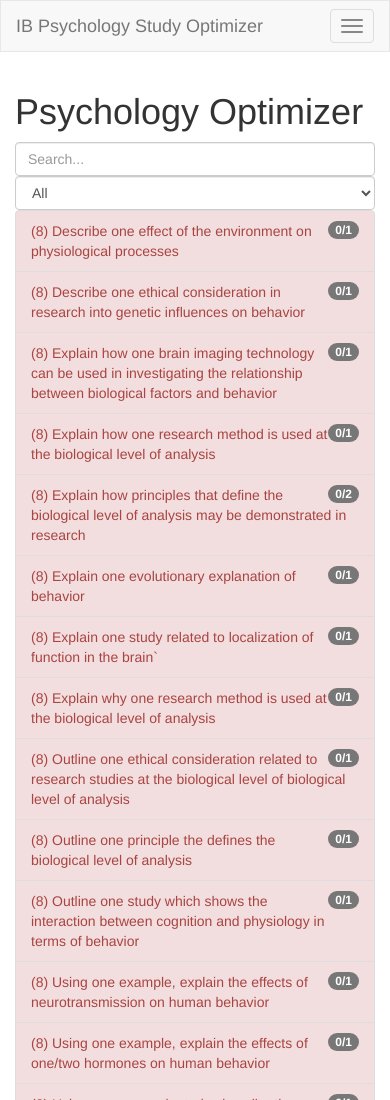
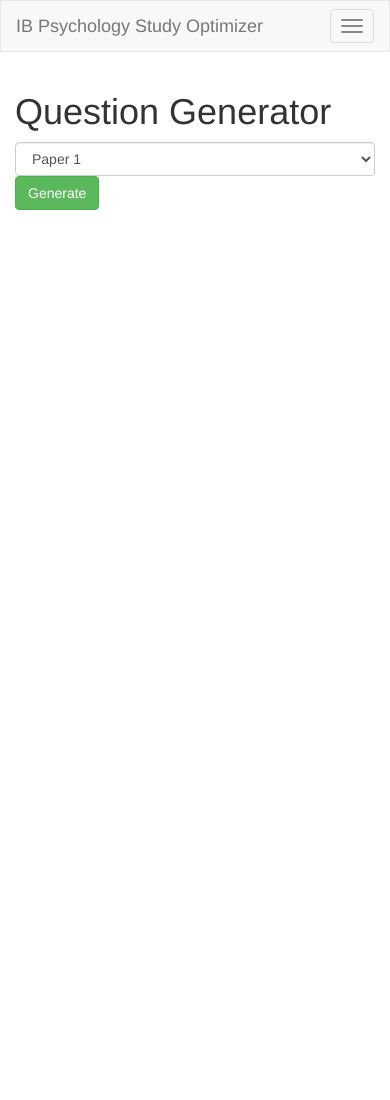
Before and after one commit to JerryZhu99/psychology-optimizer, a plain HTML site: page index.html at #!/practice/ in a window 390 px wide. Shown: the top 1100 px of the page. After the commit the page ends 844 px from the top, so only its background shows below. Drawn offline with nearby package versions, Linux system fonts and the light colour scheme; some packages are replaced by stand-ins of ours; a script that the page names is missing.

Commit message:
Finished practice option and minor fixes

```diff
--- a/app.js
+++ b/app.js
@@ -14,6 +14,10 @@ function($routeProvider, $locationProvider) {
     .when('/studies/:name', {
         templateUrl: 'study.html',
         controller: 'study'
+    })
+    .when('/practice/', {
+        templateUrl: 'practice.html',
+        controller: 'practice'
     })
     .otherwise({
         templateUrl: 'optimizer.html',
@@ -114,5 +118,70 @@ function($routeProvider, $locationProvider) {
     console.log($scope.study);
 })
 .controller("practice",function($scope, $http){
+    scope = $scope;
+    $scope.questions = [];
+    if(localStorage.getItem("paper"))$scope.questions = JSON.parse(localStorage.getItem("paper"));
+    $scope.generate = function(paper){
+        function randomFrom(array, n) {
+            var at = 0;
+            var tmp, current, top = array.length;
 
+            if(top) while(--top && at++ < n) {
+                current = Math.floor(Math.random() * (top - 1));
+                tmp = array[current];
+                array[current] = array[top];
+                array[top] = tmp;
+            }
+
+            return array.slice(-n);
+        }
+        console.log("generating");
+        switch (paper) {
+            case "1":
+            var q22cog = [];
+            var q22soc = [];
+            var q22bio = [];
+            var q8cog = [];
+            var q8soc = [];
+            var q8bio = [];
+            for(var index in $scope.$parent.questions){
+                var question = $scope.$parent.questions[index];
+                if(question.Unit == "Cognitive"){
+                    if(question.Marks == "8"){
+                        q8cog.push(question);
+                    }else{
+                        q22cog.push(question);
+                    }
+                }else if(question.Unit == "Sociocultural"){
+                    if(question.Marks == "8"){
+                        q8soc.push(question);
+                    }else{
+                        q22soc.push(question);
+                    }
+                }else if(question.Unit == "Biological"){
+                    if(question.Marks == "8"){
+                        q8bio.push(question);
+                    }else{
+                        q22bio.push(question);
+                    }
+                }
+            }
+            if(q22soc.length == 0)q22soc.push({Marks:22, Question: 'A sociocultural level of analysis question.',Unit:'Sociocultural'})
+            $scope.questions = randomFrom(q22cog,1).concat(randomFrom(q22soc,1),randomFrom(q22bio,1),randomFrom(q8cog,1),randomFrom(q8soc,1),randomFrom(q8bio,1));
+            break;
+            case "2":
+            var qs = [];
+            for(var index in $scope.$parent.questions){
+                var question = $scope.$parent.questions[index];
+                if(question.Unit == "Health"){
+                    qs.push(question);
+                }
+            }
+            $scope.questions = randomFrom(qs, 3);
+            break;
+            default:
+            break;
+        }
+        localStorage.setItem("paper",JSON.stringify($scope.questions));
+    };
 });
--- a/optimizer.html
+++ b/optimizer.html
@@ -21,7 +21,7 @@
                 </div>
             </div>
         </form>
-        <div class="list-group">
+        <div class="list-group" style="height: 75vh; overflow:scroll">
             <a class="list-group-item" ng-class="question.status?'list-group-item-'+question.status:'list-group-item-danger'" ng-repeat="question in $parent.questions | filter:search | orderBy:['Unit','Marks','Question']">
                 <span class="badge">{{question.num+'/'+question.Required}}</span>
                 <span>({{question.Marks}}) </span>{{question.Question}}
@@ -36,11 +36,13 @@
             <div class="form-group">
                 <p>{{total}}</p>
             </div>
-            <div class="form-group" ng-repeat="study in $parent.studies | filter:ssearch">
-                <div class="checkbox">
-                    <label ng-mouseover="highlight(study,true)" ng-mouseleave="highlight(study,false)">
-                        <input type="checkbox" ng-model="study.selected" ng-change="update()">{{study.Name}}
-                    </label>
+            <div style="height: calc(75vh - 34px); overflow:scroll">
+                <div class="form-group" ng-repeat="study in $parent.studies | filter:ssearch">
+                    <div class="checkbox">
+                        <label ng-mouseover="highlight(study,true)" ng-mouseleave="highlight(study,false)">
+                            <input type="checkbox" ng-model="study.selected" ng-change="update()">{{study.Name}}
+                        </label>
+                    </div>
                 </div>
             </div>
         </form>
--- a/practice.html
+++ b/practice.html
@@ -2,7 +2,21 @@
     <div class="col-xs-12">
         <h1>Question Generator</h1>
     </div>
-
-
+    <div class="col-xs-12">
+        <form class="form-inline">
+            <div class="form-group">
+                <select class="form-control" ng-init="paper = '1'" ng-model="paper">
+                    <option value="1">Paper 1</option>
+                    <option value="2">Paper 2</option>
+                </select>
+                <button class="btn btn-success" ng-click="generate(paper)">Generate</button>
+            </div>
+        </form>
+    </div>
+    <div class="col-xs-12">
+        <div ng-repeat="question in questions">
+            <h3>({{question.Marks}}) {{question.Question}} <small> ({{question.Unit}})</small></h3>
+        </div>
+    </div>
 
 </div>
--- a/questions.json
+++ b/questions.json
@@ -270,7 +270,7 @@
         ]
     },
     {
-        "Question": "Discuss physiological aspects of stress",
+        "Question": "Discuss physiological aspects of stress.",
         "Marks": 22,
         "Required": 3,
         "Unit":"Health",
@@ -282,7 +282,7 @@
         ]
     },
     {
-        "Question": "Discuss psychological aspects of stress",
+        "Question": "Discuss psychological aspects of stress.",
         "Marks": 22,
         "Required": 3,
         "Unit":"Health",
@@ -293,7 +293,7 @@
         ]
     },
     {
-        "Question": "Discuss social aspects of stress",
+        "Question": "Discuss social aspects of stress.",
         "Marks": 22,
         "Required": 3,
         "Unit":"Health",
@@ -304,7 +304,7 @@
         ]
     },
     {
-        "Question": "Discuss two aspects of stress (physiological, psychological, or social)",
+        "Question": "Discuss two aspects of stress (physiological, psychological, or social).",
         "Marks": 22,
         "Required": 3,
         "Unit":"Health",
@@ -318,7 +318,7 @@
         ]
     },
     {
-        "Question": "Evaluate the effectiveness of one strategy for coping with stress",
+        "Question": "Evaluate the effectiveness of one strategy for coping with stress.",
         "Marks": 22,
         "Required": 3,
         "Unit":"Health",
@@ -332,7 +332,7 @@
         ]
     },
     {
-        "Question": "Evaluate two strategies of coping with stress",
+        "Question": "Evaluate two strategies of coping with stress.",
         "Marks": 22,
         "Required": 3,
         "Unit":"Health",
@@ -380,7 +380,7 @@
         ]
     },
     {
-        "Question": "Discuss factors related to overeating and the development of obesity",
+        "Question": "Discuss factors related to overeating and the development of obesity.",
         "Marks": 22,
         "Required": 3,
         "Unit":"Health",
@@ -393,7 +393,7 @@
         ]
     },
     {
-        "Question": "Discuss treatments for obesity",
+        "Question": "Discuss treatments for obesity.",
         "Marks": 22,
         "Required": 2,
         "Unit":"Health",
@@ -403,7 +403,7 @@
         ]
     },
     {
-        "Question": "Discuss prevention strategies for obesity",
+        "Question": "Discuss prevention strategies for obesity.",
         "Marks": 22,
         "Required": 3,
         "Unit":"Health",
@@ -414,7 +414,7 @@
         ]
     },
     {
-        "Question": "Discuss the effectiveness of health promotion strategies",
+        "Question": "Discuss the effectiveness of health promotion strategies.",
         "Marks": 22,
         "Required": 3,
         "Unit":"Health",
@@ -427,7 +427,7 @@
         ]
     },
     {
-        "Question": "Examine models or theories of health promotion",
+        "Question": "Examine models or theories of health promotion.",
         "Marks": 22,
         "Required": 2,
         "Unit":"Health",
@@ -480,7 +480,7 @@
         ]
     },
     {
-        "Question": "Evaluate psychological research (that is, theories and/or studies) relevant to health psychology",
+        "Question": "Evaluate psychological research (that is, theories and/or studies) relevant to health psychology.",
         "Marks": 22,
         "Required": 3,
         "Unit":"Health",
@@ -513,7 +513,7 @@
         ]
     },
     {
-        "Question": "Explain social learning theory, making reference to one relevant study",
+        "Question": "Explain social learning theory, making reference to one relevant study.",
         "Marks": 8,
         "Required": 1,
         "Unit":"Sociocultural",
@@ -523,7 +523,7 @@
         ]
     },
     {
-        "Question": "Describe the use of one compliance technique",
+        "Question": "Describe the use of one compliance technique.",
         "Marks": 8,
         "Required": 1,
         "Unit":"Sociocultural",
@@ -532,7 +532,7 @@
         ]
     },
     {
-        "Question": "Outline one factor that influences conformity",
+        "Question": "Outline one factor that influences conformity.",
         "Marks": 8,
         "Required": 1,
         "Unit":"Sociocultural",
@@ -541,7 +541,7 @@
         ]
     },
     {
-        "Question": "Describe the role of one cultural dimension on behavior",
+        "Question": "Describe the role of one cultural dimension on behavior.",
         "Marks": 8,
         "Required": 1,
         "Unit":"Sociocultural",
@@ -550,7 +550,7 @@
         ]
     },
     {
-        "Question": "Using one example, explain one etic or emic concept",
+        "Question": "Using one example, explain one etic or emic concept.",
         "Marks": 8,
         "Required": 1,
         "Unit":"Sociocultural",
@@ -563,7 +563,7 @@
         ]
     },
     {
-        "Question": "Describe the role of one situational and dispositional factor in explaining behavior",
+        "Question": "Describe the role of one situational and dispositional factor in explaining behavior.",
         "Marks": 8,
         "Required": 1,
         "Unit":"Sociocultural",
@@ -572,7 +572,7 @@
         ]
     },
     {
-        "Question": "Outline two errors in attribution",
+        "Question": "Outline two errors in attribution.",
         "Marks": 8,
         "Required": 1,
         "Unit":"Sociocultural",
@@ -581,7 +581,7 @@
         ]
     },
     {
-        "Question": "Describe one theory or study on the formation of stereotypes",
+        "Question": "Describe one theory or study on the formation of stereotypes.",
         "Marks": 8,
         "Required": 1,
         "Unit":"Sociocultural",
@@ -590,7 +590,7 @@
         ]
     },
     {
-        "Question": "Explain how stereotypes affect behavior",
+        "Question": "Explain how stereotypes affect behavior.",
         "Marks": 8,
         "Required": 1,
         "Unit":"Sociocultural",
@@ -599,7 +599,7 @@
         ]
     },
     {
-        "Question": "Outline social identity theory",
+        "Question": "Outline social identity theory.",
         "Marks": 8,
         "Required": 1,
         "Unit":"Sociocultural",
@@ -608,7 +608,7 @@
         ]
     },
     {
-        "Question": "Outline one (two) ethical consideration related to one research study at the sociocultural level of analysis",
+        "Question": "Outline one (two) ethical consideration related to one research study at the sociocultural level of analysis.",
         "Marks": 8,
         "Required": 1,
         "Unit":"Sociocultural",
@@ -626,7 +626,7 @@
         ]
     },
     {
-        "Question": "Explain how one particular research method is used at the sociocultural level of analysis",
+        "Question": "Explain how one particular research method is used at the sociocultural level of analysis.",
         "Marks": 8,
         "Required": 1,
         "Unit":"Sociocultural",
@@ -644,7 +644,7 @@
         ]
     },
     {
-        "Question": "Explain why one particular research method is used at the sociocultural level of analysis",
+        "Question": "Explain why one particular research method is used at the sociocultural level of analysis.",
         "Marks": 8,
         "Required": 1,
         "Unit":"Sociocultural",
@@ -662,7 +662,7 @@
         ]
     },
     {
-        "Question": "Outline how one principle that defines the sociocultural level of analysis may be demonstrated in research",
+        "Question": "Outline how one principle that defines the sociocultural level of analysis may be demonstrated in research.",
         "Marks": 8,
         "Required": 1,
         "Unit":"Sociocultural",
@@ -680,7 +680,7 @@
         ]
     },
     {
-        "Question": "Define the terms culture and cultural norms",
+        "Question": "Define the terms culture and cultural norms.",
         "Marks": 8,
         "Required": 1,
         "Unit":"Sociocultural",
@@ -698,7 +698,7 @@
         ]
     },
     {
-        "Question": "Explain one study related to localization of function in the brain`",
+        "Question": "Explain one study related to localization of function in the brain.",
         "Marks": 8,
         "Required": 1,
         "Unit":"Biological",
@@ -708,7 +708,7 @@
         ]
     },
     {
-        "Question": "Explain how one brain imaging technology can be used in investigating the relationship between biological factors and behavior",
+        "Question": "Explain how one brain imaging technology can be used in investigating the relationship between biological factors and behavior.",
         "Marks": 8,
         "Required": 1,
         "Unit":"Biological",
@@ -723,7 +723,7 @@
         ]
     },
     {
-        "Question": "Discuss the use of brain imaging technologies in investigating the relationship between biological factors and behaviour",
+        "Question": "Discuss the use of brain imaging technologies in investigating the relationship between biological factors and behaviour.",
         "Marks": 22,
         "Required": 3,
         "Unit":"Biological",
@@ -734,7 +734,7 @@
         ]
     },
     {
-        "Question": "Using one example, explain the effects of neurotransmission on human behavior",
+        "Question": "Using one example, explain the effects of neurotransmission on human behavior.",
         "Marks": 8,
         "Required": 1,
         "Unit":"Biological",
@@ -744,7 +744,7 @@
         ]
     },
     {
-        "Question": "Using one example, explain the effects of one/two hormones on human behavior",
+        "Question": "Using one example, explain the effects of one/two hormones on human behavior.",
         "Marks": 8,
         "Required": 1,
         "Unit":"Biological",
@@ -755,7 +755,7 @@
         ]
     },
     {
-        "Question": "Outline one study which shows the interaction between cognition and physiology in terms of behavior",
+        "Question": "Outline one study which shows the interaction between cognition and physiology in terms of behavior.",
         "Marks": 8,
         "Required": 1,
         "Unit":"Biological",
@@ -770,7 +770,7 @@
         ]
     },
     {
-        "Question": "Examine the interaction between cognition and physiology in terms of behavior",
+        "Question": "Examine the interaction between cognition and physiology in terms of behavior.",
         "Marks": 22,
         "Required": 3,
         "Unit":"Biological",
@@ -785,7 +785,7 @@
         ]
     },
     {
-        "Question": "Describe one effect of the environment on physiological processes",
+        "Question": "Describe one effect of the environment on physiological processes.",
         "Marks": 8,
         "Required": 1,
         "Unit":"Biological",
@@ -803,7 +803,7 @@
         ]
     },
     {
-        "Question": "Discuss two effects of the environment on physiological processes",
+        "Question": "Discuss two effects of the environment on physiological processes.",
         "Marks": 22,
         "Required": 2,
         "Unit":"Biological",
@@ -821,7 +821,7 @@
         ]
     },
     {
-        "Question": "Outline one principle the defines the biological level of analysis",
+        "Question": "Outline one principle the defines the biological level of analysis.",
         "Marks": 8,
         "Required": 1,
         "Unit":"Biological",
@@ -848,7 +848,7 @@
         ]
     },
     {
-        "Question": "Explain how principles that define the biological level of analysis may be demonstrated in research",
+        "Question": "Explain how principles that define the biological level of analysis may be demonstrated in research.",
         "Marks": 8,
         "Required": 2,
         "Unit":"Biological",
@@ -875,7 +875,7 @@
         ]
     },
     {
-        "Question": "Outline one ethical consideration related to research studies at the biological level of biological level of analysis",
+        "Question": "Outline one ethical consideration related to research studies at the biological level of biological level of analysis.",
         "Marks": 8,
         "Required": 1,
         "Unit":"Biological",
@@ -902,7 +902,7 @@
         ]
     },
     {
-        "Question": "Discuss ethical considerations related to research studies at the biological level of analysis",
+        "Question": "Discuss ethical considerations related to research studies at the biological level of analysis.",
         "Marks": 22,
         "Required": 3,
         "Unit":"Biological",
@@ -929,7 +929,7 @@
         ]
     },
     {
-        "Question": "Explain one evolutionary explanation of behavior",
+        "Question": "Explain one evolutionary explanation of behavior.",
         "Marks": 8,
         "Required": 1,
         "Unit":"Biological",
@@ -941,7 +941,7 @@
         ]
     },
     {
-        "Question": "Examine one evolutionary explanation of behavior",
+        "Question": "Examine one evolutionary explanation of behavior.",
         "Marks": 22,
         "Required": 3,
         "Unit":"Biological",
@@ -953,7 +953,7 @@
         ]
     },
     {
-        "Question": "Using one research study, describe the influence genetic inheritance has on behavior",
+        "Question": "Using one research study, describe the influence genetic inheritance has on behavior.",
         "Marks": 8,
         "Required": 1,
         "Unit":"Biological",
@@ -977,7 +977,7 @@
         ]
     },
     {
-        "Question": "Describe one ethical consideration in research into genetic influences on behavior",
+        "Question": "Describe one ethical consideration in research into genetic influences on behavior.",
         "Marks": 8,
         "Required": 1,
         "Unit":"Biological",
@@ -988,7 +988,7 @@
         ]
     },
     {
-        "Question": "Discuss ethical considerations related to research conducted into genetic influences on behavior",
+        "Question": "Discuss ethical considerations related to research conducted into genetic influences on behavior.",
         "Marks": 22,
         "Required": 3,
         "Unit":"Biological",
@@ -999,7 +999,7 @@
         ]
     },
     {
-        "Question": "Explain how one research method is used at the biological level of analysis",
+        "Question": "Explain how one research method is used at the biological level of analysis.",
         "Marks": 8,
         "Required": 1,
         "Unit":"Biological",
@@ -1026,7 +1026,7 @@
         ]
     },
     {
-        "Question": "Explain why one research method is used at the biological level of analysis",
+        "Question": "Explain why one research method is used at the biological level of analysis.",
         "Marks": 8,
         "Required": 1,
         "Unit":"Biological",
@@ -1053,7 +1053,7 @@
         ]
     },
     {
-        "Question": "Discuss how and why particular research methods are used at the biological level of analysis",
+        "Question": "Discuss how and why particular research methods are used at the biological level of analysis.",
         "Marks": 22,
         "Required": 2,
         "Unit":"Biological",
```
Also changed, not shown: index.html (+1 -0 lines). Lines whose indentation alone changed are shown as unchanged.
